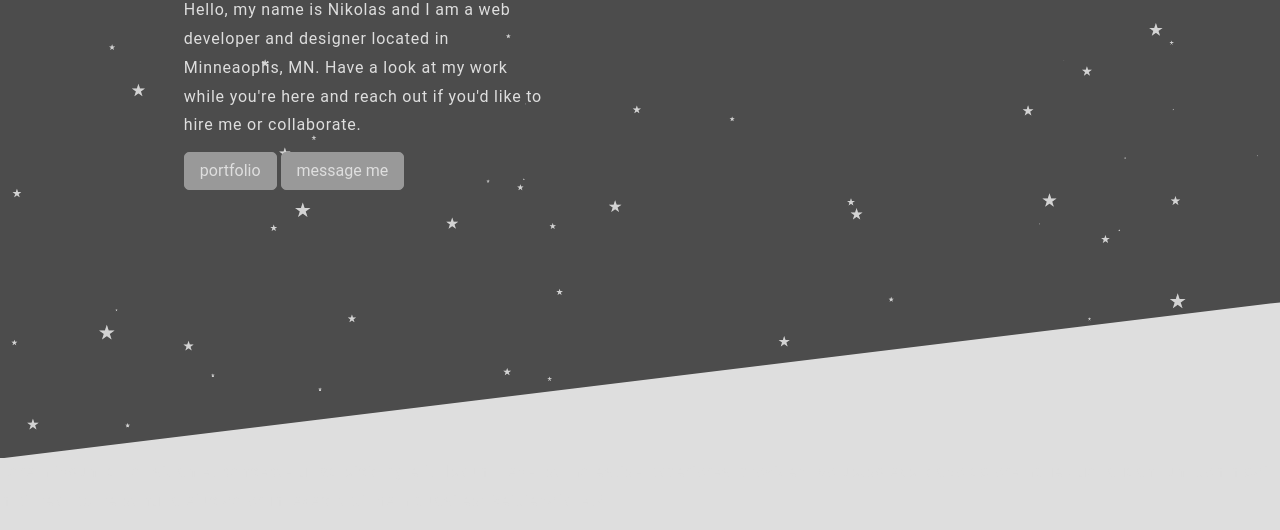
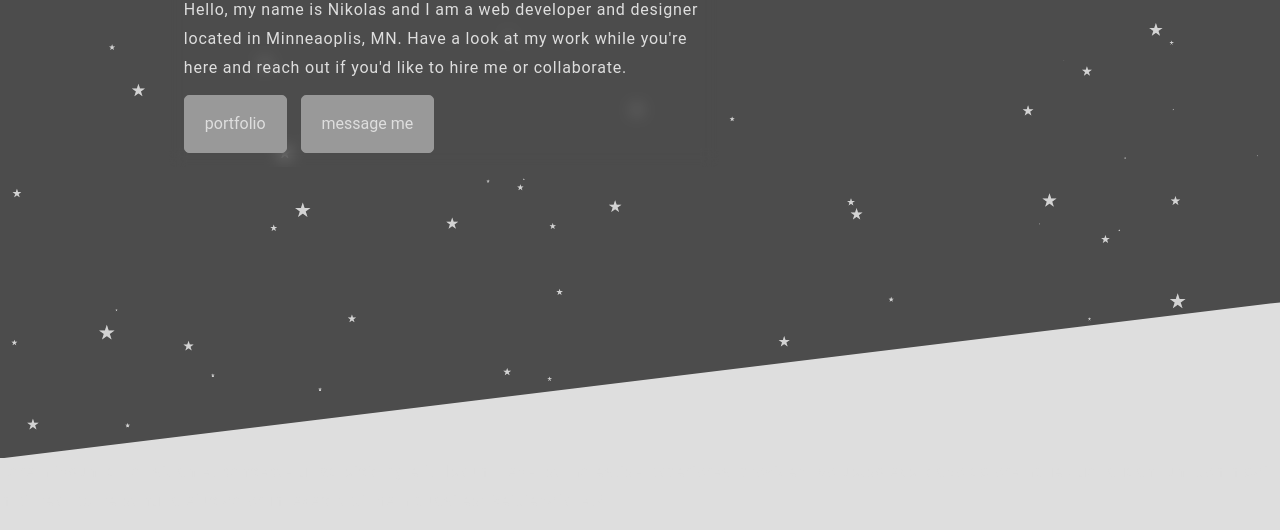
Before and after one commit to nikolas-haug/portfolio_2020, a website: page index.html in a window 1280 px wide. Shown: the part 270-800 px from the top of the page. Drawn offline with Linux system fonts and the light colour scheme.

Commit message:
add blur to hero marquee

```diff
--- a/index.html
+++ b/index.html
@@ -37,12 +37,12 @@
         <section id="particles-js" class="hero">
             <div class="container-lg">
                 <div class="row">
-                    <div class="col-med-5 hero__marquee">
+                    <div class="col-med-7 hero__marquee">
                         <h2>Developer</h2>
                         <h2>Web Design</h2>
                         <p>Hello, my name is Nikolas and I am a web developer and designer located in Minneaoplis, MN. Have a look at my work while you're here and reach out if you'd like to hire me or collaborate.</p>
-                        <button>portfolio</button>
-                        <button>message me</button>
+                        <button class="hero__button">portfolio</button>
+                        <button class="hero__button">message me</button>
                     </div>
                 </div>
             </div>
--- a/src/_custom.scss
+++ b/src/_custom.scss
@@ -41,5 +41,12 @@ canvas {
         position: relative;
         z-index: 9999;
         margin-top: 7.5rem;
+
+        backdrop-filter: blur(8px); // This be the blur
+    }
+
+    &__button {
+        padding: 2rem;
+        margin-right: 1rem;
     }
 }
```
Also changed, not shown: dist/style.css.
